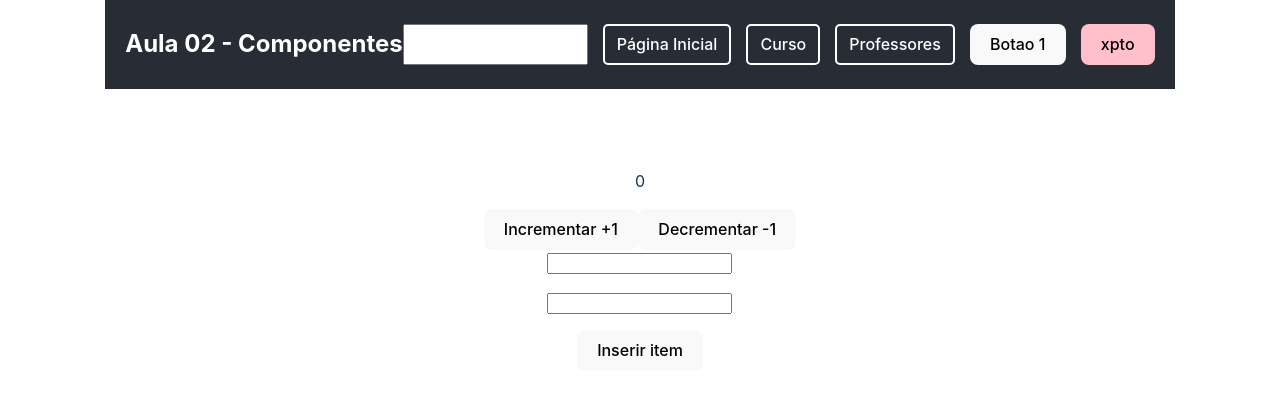
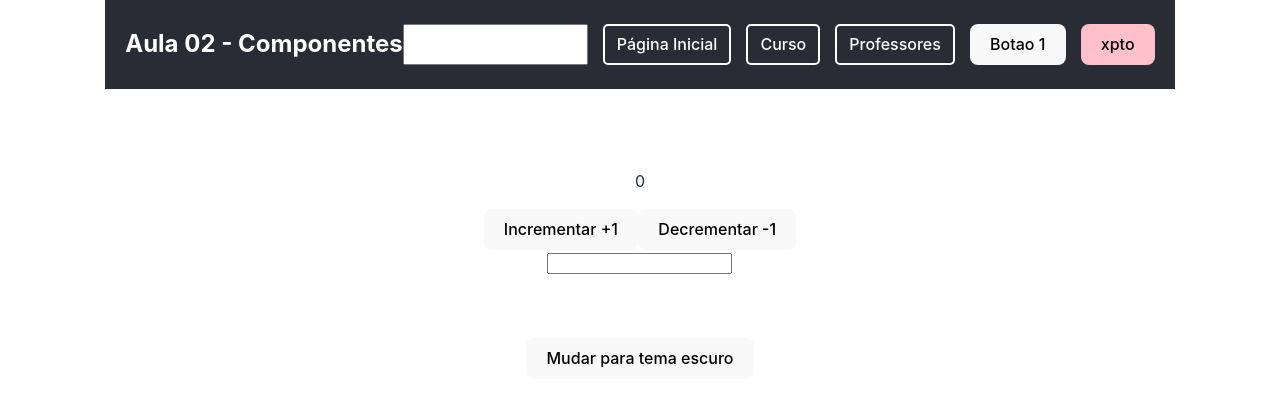
Before and after one commit to beeepaiva/reactjs-classes, a React (Vite) app in the folder aula02-react/: page / in a window 1280 px wide. Shown: the top 406 px of the page. Built offline with nearby package versions, Linux system fonts and the light colour scheme.

Commit message:
ex1-toggleTheme

```diff
--- a/aula02-react/src/App.css
+++ b/aula02-react/src/App.css
@@ -1,6 +1,13 @@
 .App {
   text-align: center;
   width: 100%;
+  background-color: #282c34;
+}
+
+.AppLight {
+  text-align: center;
+  width: 100%;
+  background-color: #ffff;
 }
 
 .App-logo {
--- a/aula02-react/src/App.jsx
+++ b/aula02-react/src/App.jsx
@@ -21,6 +21,8 @@ const [valor, setValor] = useState(0);
 const [textoBusca, setTextoBusca] = useState("");
 const [valorFilho, setValorFilho] = useState('');
 
+const [temaEscuro, setTemaEscuro] = useState(false)
+
 function recebeValor(texto){
   if(texto===''){
     setValorFilho("Vazio");
@@ -30,8 +32,13 @@ function recebeValor(texto){
 
 }
 
+function mudarTema(){
+  setTemaEscuro(!temaEscuro);
+}
+
+
   return (
-  <div className='App'>
+  <div className={temaEscuro ? 'App' : 'AppLight'}>
   <Header chamada={recebeValor}/>
   <p>{valorFilho}</p>
   <br/><br/>
@@ -41,7 +48,9 @@ function recebeValor(texto){
     <br/>
     <input onChange={(e)=>setTextoBusca(e.target.value)}/>
     <p>{textoBusca}</p>
-    <ListaItens/>
+    <br/><br/>
+
+    <button onClick={mudarTema}> {temaEscuro ? "Mudar para tema claro" : "Mudar para tema escuro"}</button>
   </div>
   )
 }
```
